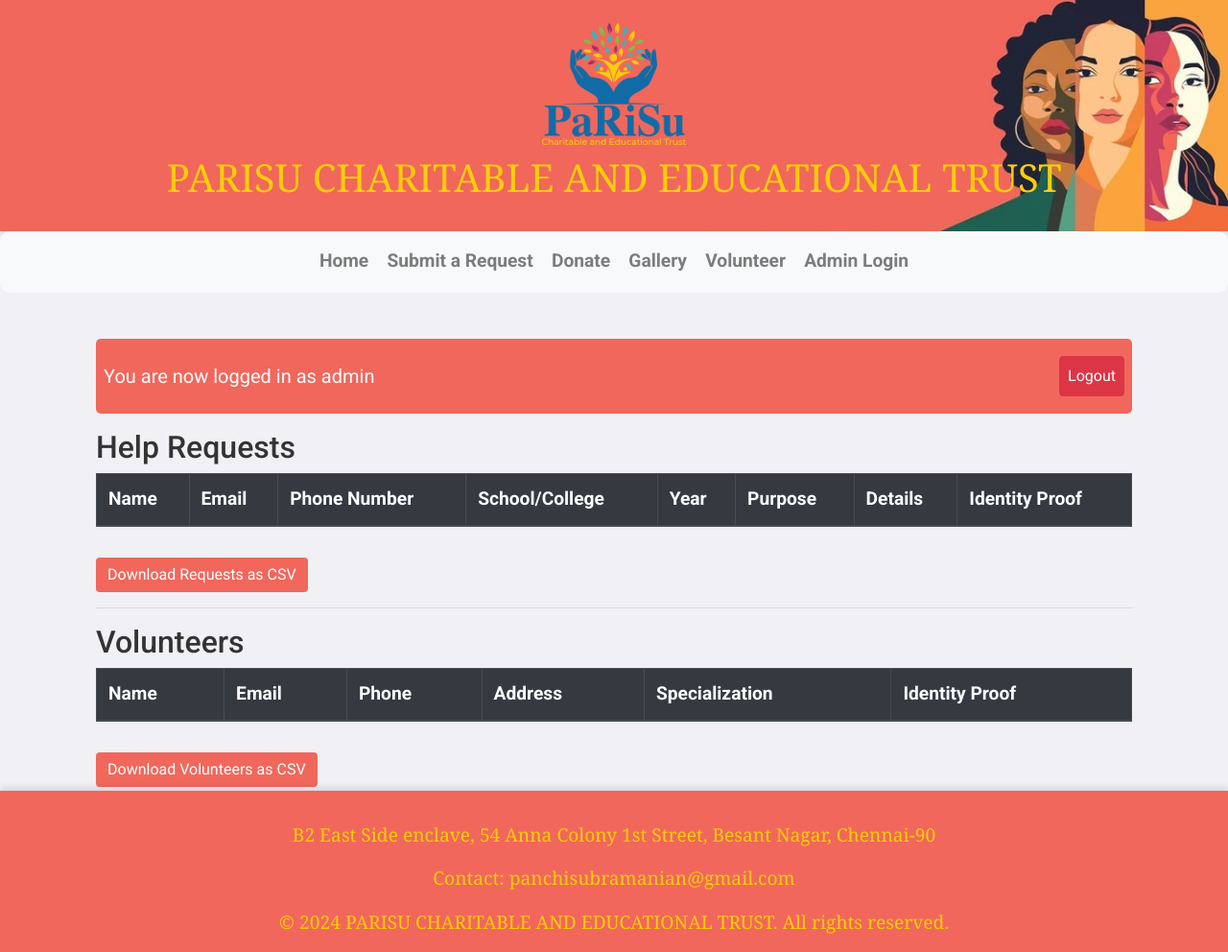
After one commit to LILTIMOTHY64/Trust-Website, a Flask app: page /admin in a window 1280 px wide. The commit adds this page. Shown: the whole page at 96% size. Run offline with Flask 3, Linux system fonts and the light colour scheme; lists and menus that the app fills with data are empty; some libraries are stand-ins or nearby versions.

Commit message:
Admin page changes

```diff
--- a/app.py
+++ b/app.py
@@ -127,7 +127,7 @@
         if file:
             # Save the uploaded file
             file_ext = os.path.splitext(file.filename)[1]
-            filename = secure_filename(f"{name}{file_ext}")
+            filename = secure_filename(f"{name}_{new_id}{file_ext}")  # Ensure unique filename
             file_path = os.path.join(app.config["REQUEST_UPLOAD_FOLDER"], filename)
             file.save(file_path)
 
@@ -141,7 +141,7 @@
                 "year": year,
                 "purpose": purpose,
                 "details": details,
-                "identity_proof": file_path,
+                "identity_proof": filename,
             }
             requests.append(new_request)
             save_requests(requests)
@@ -157,24 +157,36 @@
         username = request.form.get("username")
         password = request.form.get("password")
         if username == "admin" and password == "password":
-            return redirect(url_for("requests"))
+            return redirect(url_for("admin"))
         else:
             flash("Invalid credentials", "error")  # Flash error message
             return redirect(url_for("admin_login"))
     return render_template("admin_login.html")
 
 # Route for displaying help requests
-@app.route("/requests", methods=["GET", "POST"])
-def requests():
+@app.route("/admin", methods=["GET", "POST"])
+def admin():
     requests = load_requests()
-    return render_template("requests.html", requests=requests)
+    volunteers = load_volunteers()
+    return render_template("admin.html", requests=requests, volunteers=volunteers)
 
-# Route for downloading the requests CSV file
-@app.route("/admin/download-csv")
-def download_csv():
-    return send_from_directory(
-        app.config["CSV_FOLDER"], "requests.csv", as_attachment=True
-    )
+@app.route("/admin/download-requests")
+def admin_download_requests():
+    return send_from_directory(app.config["CSV_FOLDER"], "requests.csv", as_attachment=True)
+
+@app.route("/admin/download-volunteers")
+def admin_download_volunteers():
+    return send_from_directory(app.config["CSV_FOLDER"], "volunteer.csv", as_attachment=True)
+
+
+@app.route('/uploads/REQ_IDs/<filename>')
+def uploaded_request_file(filename):
+    return send_from_directory(app.config['REQUEST_UPLOAD_FOLDER'], filename)
+
+@app.route('/uploads/VOL_IDs/<filename>')
+def uploaded_volunteer_file(filename):
+    return send_from_directory(app.config['VOLUNTEER_UPLOAD_FOLDER'], filename)
+
 
 # Route for donation page
 @app.route("/donate")
@@ -208,7 +220,7 @@
         if file:
             # Save the uploaded file
             file_ext = os.path.splitext(file.filename)[1]
-            filename = secure_filename(f"{name}{file_ext}")
+            filename = secure_filename(f"{name}_{file_ext}")  # Ensure unique filename
             file_path = os.path.join(app.config["VOLUNTEER_UPLOAD_FOLDER"], filename)
             file.save(file_path)
 
@@ -222,7 +234,7 @@
             "phone": phone,
             "address": address,
             "specialization": specialization,
-            "identity_proof": file_path,
+            "identity_proof": filename,
         }
         volunteers.append(new_volunteer)
         save_volunteers(volunteers)
--- a/static/styles.css
+++ b/static/styles.css
@@ -161,7 +161,7 @@
 
 /* Button styling */
 button {
-    background-color: #E1AFD1; /* Use blue from the logo */
+    background-color: #F1675C; /* Use blue from the logo */
     color: white;
     border: none;
     padding: 10px 20px;
@@ -257,3 +257,29 @@
 .slide-up {
     animation: slideUp 0.8s ease-out;
 }
+
+.custom-btn {
+    background-color: #F1675C; /* Primary color */
+    color: white;
+    border: none;
+}
+
+.custom-btn:hover {
+    background-color: #a83203f1; /* Darker shade for hover */
+    color: white;
+}
+
+.bg-bar {
+    display: flex;
+    justify-content: space-between; /* Align items to left and right */
+    align-items: center; /* Center vertically */
+    background-color: #f1675c; /* Primary color */
+    border-radius: 5px;
+    padding: 0.5rem;
+}
+
+.bg-bar-text {
+    align-items:center;
+    color:white;
+    padding-top: 01rem;
+}
--- /dev/null
+++ b/templates/admin.html
@@ -0,0 +1,76 @@
+{% extends "base.html" %}
+
+{% block title %}View Help Requests{% endblock %}
+
+{% block content %}
+<div class="container mt-3">
+    <div class="d-flex justify-content-between align-items-right bg-bar mb-3">
+        <p class="bg-bar-text" style="font-size: 20px;"">You are now logged in as admin</p>
+        <a href="{{ url_for('admin_login') }}" class="btn btn-danger py-2 px-2">Logout</a>
+    </div>
+
+    <div class="table-responsive">
+        <h2>Help Requests</h2>
+        <table class="table table-bordered table-striped">
+            <thead class="thead-dark">
+                <tr>
+                    <th>Name</th>
+                    <th>Email</th>
+                    <th>Phone Number</th>
+                    <th>School/College</th>
+                    <th>Year</th>
+                    <th>Purpose</th>
+                    <th>Details</th>
+                    <th>Identity Proof</th>
+                </tr>
+            </thead>
+            <tbody>
+                {% for request in requests %}
+                <tr>
+                    <td>{{ request['name'] }}</td>
+                    <td>{{ request['email'] }}</td>
+                    <td>{{ request['number'] }}</td>
+                    <td>{{ request['school'] }}</td>
+                    <td>{{ request['year'] }}</td>
+                    <td>{{ request['purpose'] }}</td>
+                    <td>{{ request['details'] }}</td>
+                    <td><a href="{{ url_for('uploaded_request_file', filename=request['identity_proof']) }}" target="_blank">View</a></td>
+                </tr>
+                {% endfor %}
+            </tbody>
+        </table>
+        <a href="{{ url_for('admin_download_requests') }}" class="btn custom-btn mt-3">Download Requests as CSV</a>
+    </div>
+
+    <hr>
+
+    <div class="table-responsive">
+        <h2>Volunteers</h2>
+        <table class="table table-bordered table-striped">
+            <thead class="thead-dark">
+                <tr>
+                    <th>Name</th>
+                    <th>Email</th>
+                    <th>Phone</th>
+                    <th>Address</th>
+                    <th>Specialization</th>
+                    <th>Identity Proof</th>
+                </tr>
+            </thead>
+            <tbody>
+                {% for volunteer in volunteers %}
+                <tr>
+                    <td>{{ volunteer['name'] }}</td>
+                    <td>{{ volunteer['email'] }}</td>
+                    <td>{{ volunteer['phone'] }}</td>
+                    <td>{{ volunteer['address'] }}</td>
+                    <td>{{ volunteer['specialization'] }}</td>
+                    <td><a href="{{ url_for('uploaded_volunteer_file', filename=volunteer['identity_proof']) }}" target="_blank">View</a></td>
+                </tr>
+                {% endfor %}
+            </tbody>
+        </table>
+        <a href="{{ url_for('admin_download_volunteers') }}" class="btn custom-btn mt-3">Download Volunteers as CSV</a>
+    </div>
+</div>
+{% endblock %}
```
Also changed, not shown: templates/requests.html (deleted, +0 -39 lines), uploads/requests.csv (line endings or trailing spaces).
